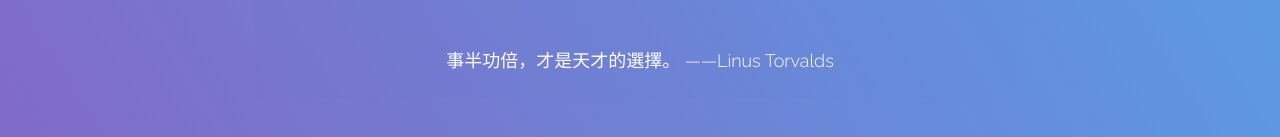
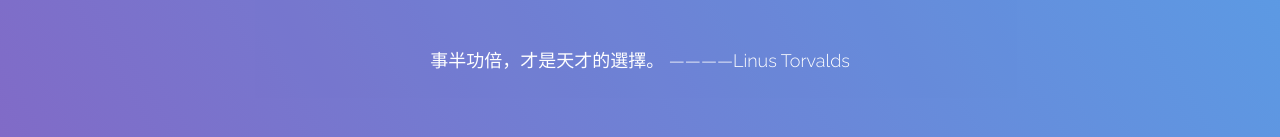
Before and after one commit to 1016482011/offical-website, a plain HTML site: page index.html in a window 1280 px wide. Shown: the part 411-548 px from the top of the page. Drawn offline with nearby package versions, Linux system fonts and the light colour scheme.

Commit message:
Revert "update problem of '——'"
This reverts commit 0519a8a7

```diff
--- a/index.html
+++ b/index.html
@@ -84,7 +84,7 @@
               work done.
             </p>
             <p class="wow fadeInUp" data-wow-delay="0.3s">
-              事半功倍，才是天才的選擇。 ——Linus Torvalds
+              事半功倍，才是天才的選擇。 ————Linus Torvalds
             </p>
           </div>
         </div>
```
